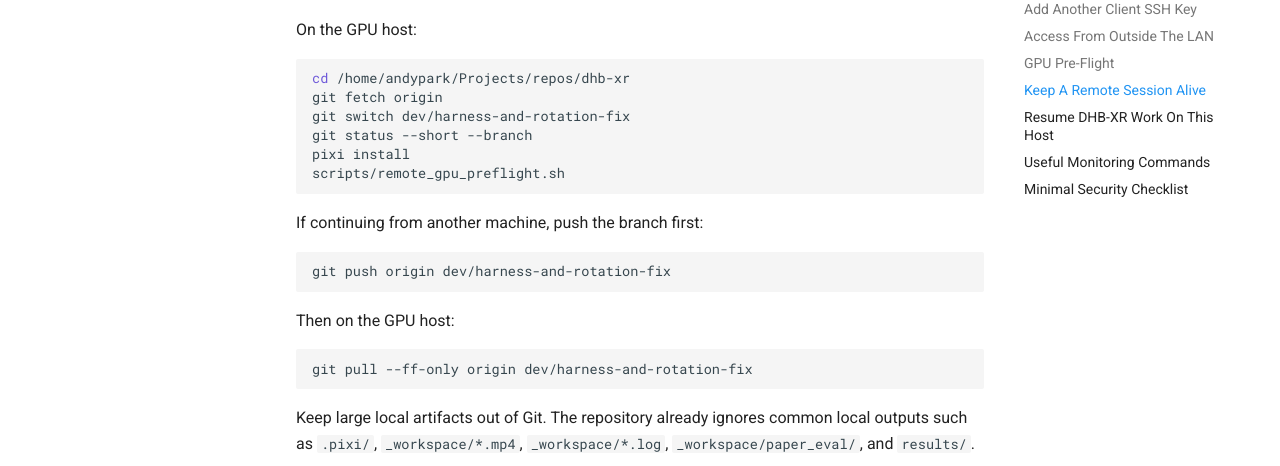
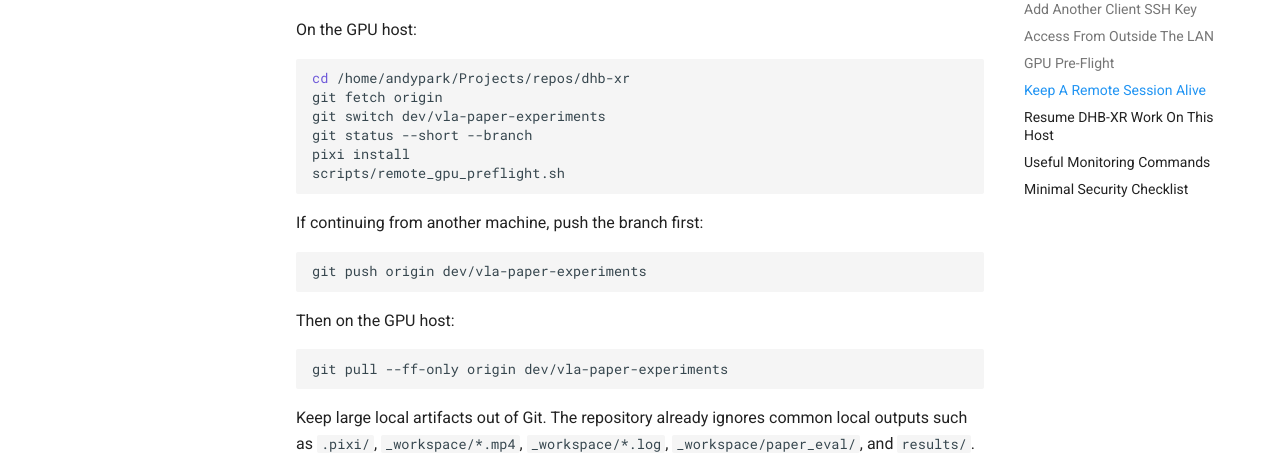
Before and after one commit to robodreamer/dhb-xr, an MkDocs documentation site: the page built from docs/remote_gpu_access.md, in a window 1280 px wide and 900 px high, scrolled down 3833 px. Shown: the part 153-619 px from the top of the window. Built offline with MkDocs 1.6.1 and Material for MkDocs 9.7.7, drawn with Linux system fonts in a browser that asks for light colours; comment, search, counter and statistics services are not loaded; some of the changed text lies outside the part shown.

Commit message:
Rename VLA paper experiments branch references

````diff
--- a/docs/remote_gpu_access.md
+++ b/docs/remote_gpu_access.md
@@ -10,7 +10,7 @@ other machines for DHB-XR development and unattended runs.
 - LAN address observed during setup: `192.168.4.26`
 - SSH daemon: installed and active on port `22`
 - Repo path: `/home/andypark/Projects/repos/dhb-xr`
-- Working branch: `dev/harness-and-rotation-fix`
+- Working branch: `dev/vla-paper-experiments`
 
 The LAN address can change after reboot or network changes. Re-check it on the
 host with:
@@ -200,7 +200,7 @@ On the GPU host:
 ```bash
 cd /home/andypark/Projects/repos/dhb-xr
 git fetch origin
-git switch dev/harness-and-rotation-fix
+git switch dev/vla-paper-experiments
 git status --short --branch
 pixi install
 scripts/remote_gpu_preflight.sh
@@ -209,13 +209,13 @@ scripts/remote_gpu_preflight.sh
 If continuing from another machine, push the branch first:
 
 ```bash
-git push origin dev/harness-and-rotation-fix
+git push origin dev/vla-paper-experiments
 ```
 
 Then on the GPU host:
 
 ```bash
-git pull --ff-only origin dev/harness-and-rotation-fix
+git pull --ff-only origin dev/vla-paper-experiments
 ```
 
 Keep large local artifacts out of Git. The repository already ignores common
````
Also changed, not shown: agent_plans_docs/dhb_xr_honest_vla_pipeline_041026.md (+1 -1 lines).
